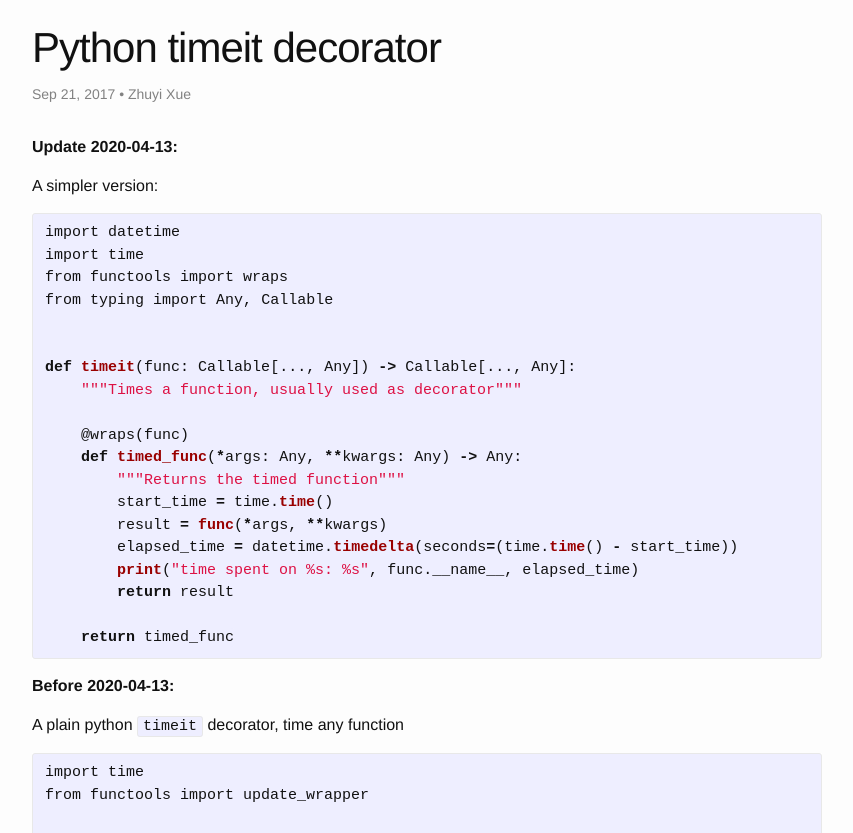
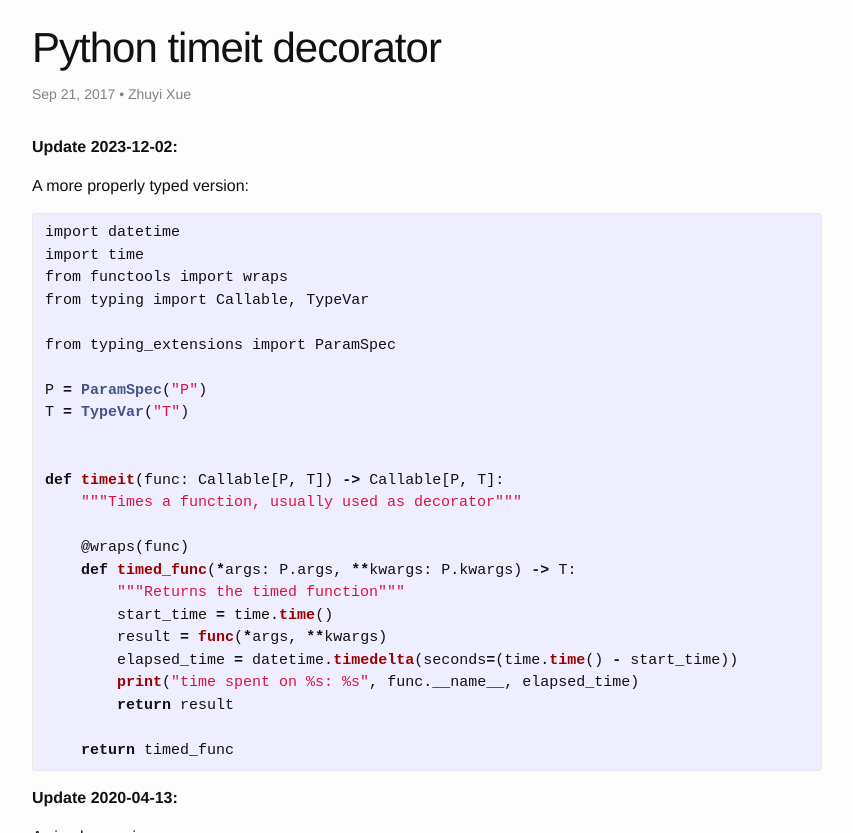
Before and after one commit to zyxue/zyxue.github.io, a Jekyll site: the page built from _posts/2017-09-21-python-timeit-decorator.md, in a window 1280 px wide and 900 px high, cut to the strip 67-900 px from the top of the window. Shown: the whole strip, without its empty margins (213-1066 px from the left). Built offline with Jekyll 4.4.1, drawn with Linux system fonts in a browser that asks for light colours; comment, search, counter and statistics services are not loaded.

Commit message:
Update 2017-09-21-python-timeit-decorator.md
added a more properly typed version of timeit

```diff
--- a/_posts/2017-09-21-python-timeit-decorator.md
+++ b/_posts/2017-09-21-python-timeit-decorator.md
@@ -4,6 +4,37 @@ title: Python timeit decorator
 author: Zhuyi Xue
 tags: python, time, timeit, decorator
 ---
+
+**Update 2023-12-02:**
+
+A more properly typed version:
+
+{% highlight python %}
+import datetime
+import time
+from functools import wraps
+from typing import Callable, TypeVar
+
+from typing_extensions import ParamSpec
+
+P = ParamSpec("P")
+T = TypeVar("T")
+
+
+def timeit(func: Callable[P, T]) -> Callable[P, T]:
+    """Times a function, usually used as decorator"""
+
+    @wraps(func)
+    def timed_func(*args: P.args, **kwargs: P.kwargs) -> T:
+        """Returns the timed function"""
+        start_time = time.time()
+        result = func(*args, **kwargs)
+        elapsed_time = datetime.timedelta(seconds=(time.time() - start_time))
+        print("time spent on %s: %s", func.__name__, elapsed_time)
+        return result
+
+    return timed_func
+{% endhighlight %}
 
 **Update 2020-04-13:**
 
```
